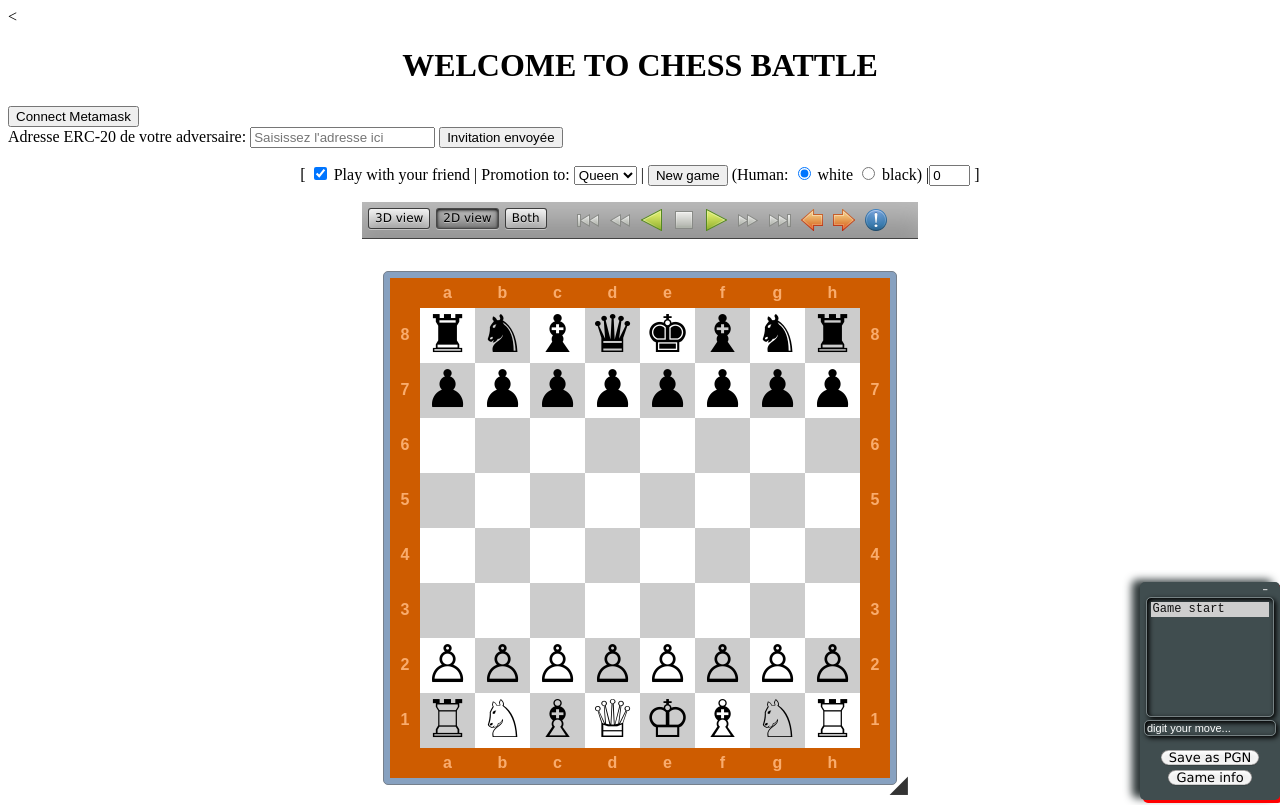
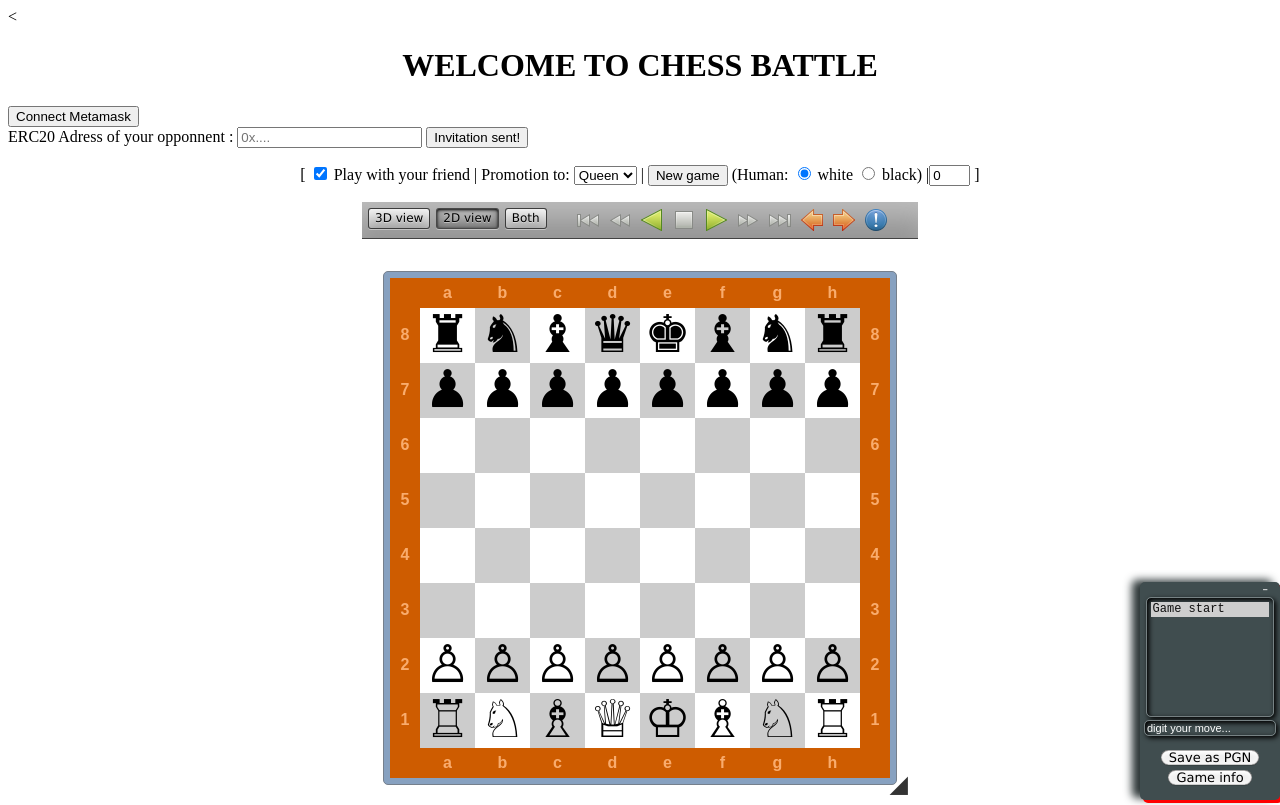
Before and after one commit to CHESSBATTLEX/CHESSBATTLEXX, a plain HTML site: page example.html in a window 1280 px wide. Shown: the top 805 px of the page. Drawn offline with Linux system fonts and the light colour scheme.

Commit message:
Update example.html

```diff
--- a/example.html
+++ b/example.html
@@ -125,9 +125,9 @@ img.tbBtn {
 
     <!-- Champ pour l'adresse ERC-20 de l'adversaire -->
     <div>
-        <label for="erc-address">Adresse ERC-20 de votre adversaire:</label>
-        <input type="text" id="erc-address" placeholder="Saisissez l'adresse ici" />
-        <button id="invitation-button" onclick="sendInvitation();">Invitation envoyée</button>
+        <label for="erc-address">ERC20 Adress of your opponnent :</label>
+        <input type="text" id="erc-address" placeholder="0x...." />
+        <button id="invitation-button" onclick="sendInvitation();">Invitation sent!</button>
     </div>
 
     <script>
```
